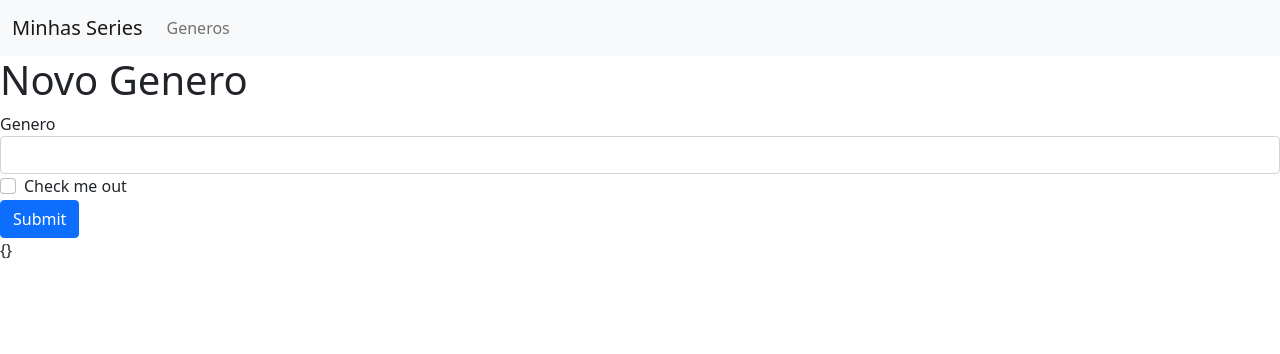
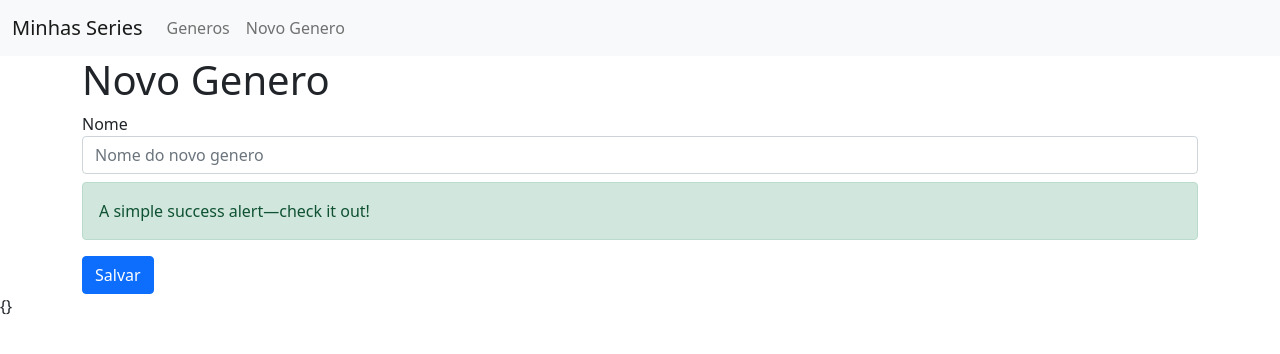
Before and after one commit to JoaoRafa19/Minhas-Series, a React (Create React App) app: page /generos/novo in a window 1280 px wide. Shown: the top 354 px of the page. Built offline with nearby package versions, Linux system fonts and the light colour scheme; no server answers.

Commit message:
Novo genero e redirect para a pagina de generos

```diff
--- a/package.json
+++ b/package.json
@@ -18,7 +18,7 @@
     "web-vitals": "^2.1.2"
   },
   "scripts": {
-    "start": "react-scripts start",
+    "start": "react-scripts start --host 0.0.0.0",
     "build": "react-scripts build",
     "test": "react-scripts test",
     "eject": "react-scripts eject"
--- a/src/App.js
+++ b/src/App.js
@@ -21,7 +21,7 @@ function App() {
         <Routes>
           <Route exact path="/" element={<Home />} />
           <Route path="/generos" element={<Generos />} />
-          <Route path="/generos/novo" element={<NovoGenero />} />
+          <Route exact path="/generos/novo" element={<NovoGenero />} />
         </Routes>
         <p>{JSON.stringify(data)}</p>
       </BrowserRouter>
--- a/src/components/NovoGenero.js
+++ b/src/components/NovoGenero.js
@@ -1,26 +1,52 @@
 import React from "react";
+import axios from "axios";
+import { Navigate } from "react-router-dom";
 
 const NovoGenero = () => {
+  const [name, setName] = React.useState("");
+  const [success, setSuccess] = React.useState(false);
+
+  const onChange = (event) => {
+    event.preventDefault();
+    setName(event.target.value);
+  };
+
+  const saveGenre = (event) => {
+    event.preventDefault();
+    if (name.length > 0) {
+      axios.post("/api/genres", { name }).then((res) => {
+        setName("");
+        setSuccess(true);
+      });
+    }
+  };
+
+  if (success) {
+    return <Navigate to="/generos" />;
+  }
+
   return (
-    <div>
-      <h1>Novo Genero</h1>
+    <div className="container">
+      <h1>Novo Genero </h1>
       <form>
         <div className="form-group">
-          <label>Genero</label>
-          <input type="text" className="form-control" id="inputGenre" />
+          <label htmlFor="name">Nome</label>
+          <input
+            type="text"
+            className="form-control"
+            id="name"
+            value={name}
+            placeholder="Nome do novo genero"
+            onChange={onChange}
+          />
         </div>
-        <div className="form-check">
-          <label className="form-check-label">
-            <input
-              type="checkbox"
-              className="form-check-input"
-              id="checkGenre"
-            />
-            Check me out
-          </label>
+        <div className="mt-2">
+          <div class="alert alert-success" role="alert">
+            A simple success alert—check it out!
+          </div>
         </div>
-        <button type="submit" className="btn btn-primary">
-          Submit
+        <button type="button" className="btn btn-primary" onClick={saveGenre}>
+          Salvar
         </button>
       </form>
     </div>
--- a/src/components/generos.js
+++ b/src/components/generos.js
@@ -25,11 +25,17 @@ function Generos() {
     );
   };
   if (data.length === 0) {
-    return <div>Carregando...</div>;
+    return (
+      <div className="container">
+        <div class="alert alert-warning" role="alert">
+          Loading ...
+        </div>
+      </div>
+    );
   }
 
   return (
-    <div>
+    <div className="container">
       <h1>Generos</h1>
       <Table dark>
         <thead>
--- a/src/components/header.js
+++ b/src/components/header.js
@@ -30,6 +30,11 @@ function Header() {
                 Generos
               </NavLink>
             </NavItem>
+            <NavItem>
+              <NavLink tag={Link} to={"/generos/novo"}>
+                Novo Genero
+              </NavLink>
+            </NavItem>
           </Nav>
         </Collapse>
       </Navbar>
```
Also changed, not shown: db.json (+5 -5 lines).
